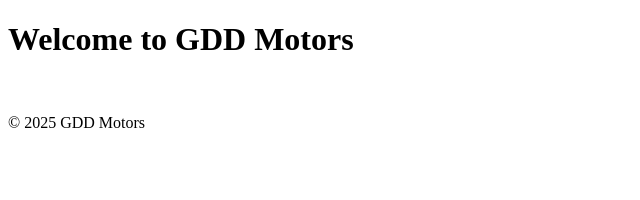
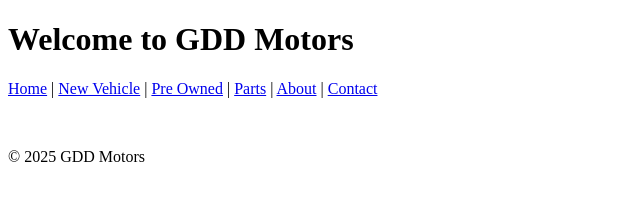
Before and after one commit to ThatoKookgale/GDD-German-Motors, a plain HTML site: page index.html in a window 1280 px wide. Shown: the whole page, without its empty margins (0-640 px from the left). Drawn offline with Linux system fonts and the light colour scheme.

Commit message:
Update index.html

```diff
--- a/index.html
+++ b/index.html
@@ -9,6 +9,12 @@
     <header>
         <h1>Welcome to GDD Motors</h1>
         <nav>
+            <a href="index.html">Home</a> |
+            <a href="new vehicle.html">New Vehicle</a> |
+            <a href="pre owned.hhtml">Pre Owned</a> |
+            <a href="parts.html">Parts</a> |
+            <a href="about.html">About</a> |
+            <a href="contact.html">Contact</a>
 
         </nav>
     </header>
```
